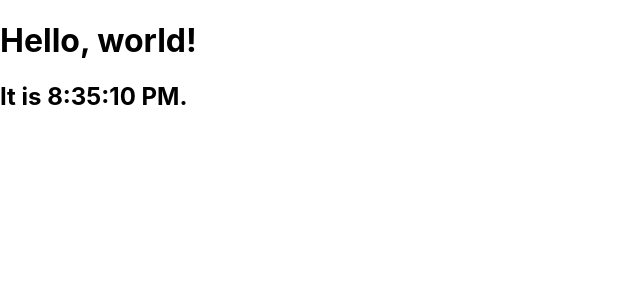
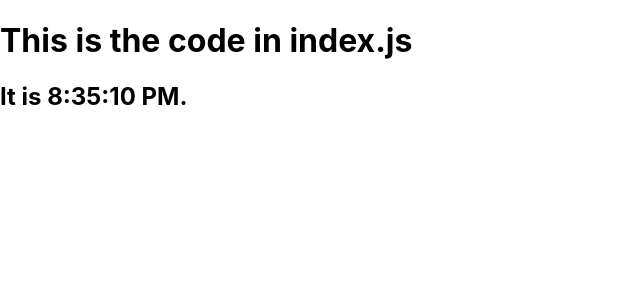
Before and after one commit to tatitati/react_playground, a React (Create React App) app: page / in a window 1280 px wide. Shown: the top 300 px of the page, without its empty margins (0-640 px from the left). Built offline with nearby package versions, Linux system fonts and the light colour scheme.

Commit message:
simplifgyin

```diff
--- a/src/index.js
+++ b/src/index.js
@@ -31,24 +31,14 @@ class Clock extends React.Component {
   render() {
     return (
       <div>
-        <h1>Hello, world!</h1>
+        <h1>This is the code in index.js</h1>
         <h2>It is {this.state.date.toLocaleTimeString()}.</h2>
       </div>
     );
   }
 }
 
-function tick() {
-  ReactDOM.render(
-      <Clock />,
-    document.getElementById('root')
-  );
-}
-
-setInterval(tick, 1000);
-
-
-// If you want your app to work offline and load faster, you can change
-// unregister() to register() below. Note this comes with some pitfalls.
-// Learn more about service workers: https://bit.ly/CRA-PWA
-serviceWorker.unregister();
+ReactDOM.render(
+    <Clock />,
+  document.getElementById('root')
+);
```
